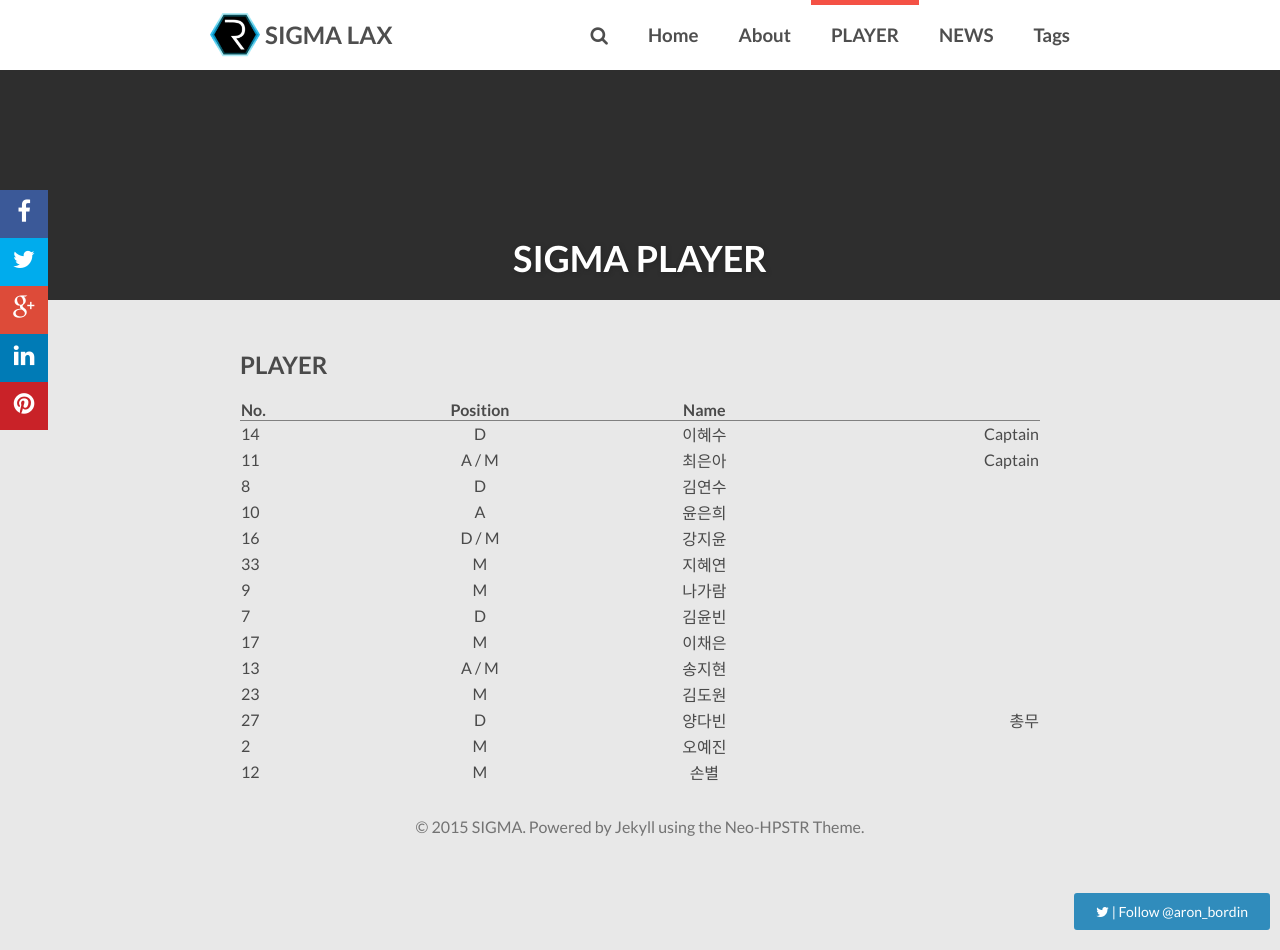
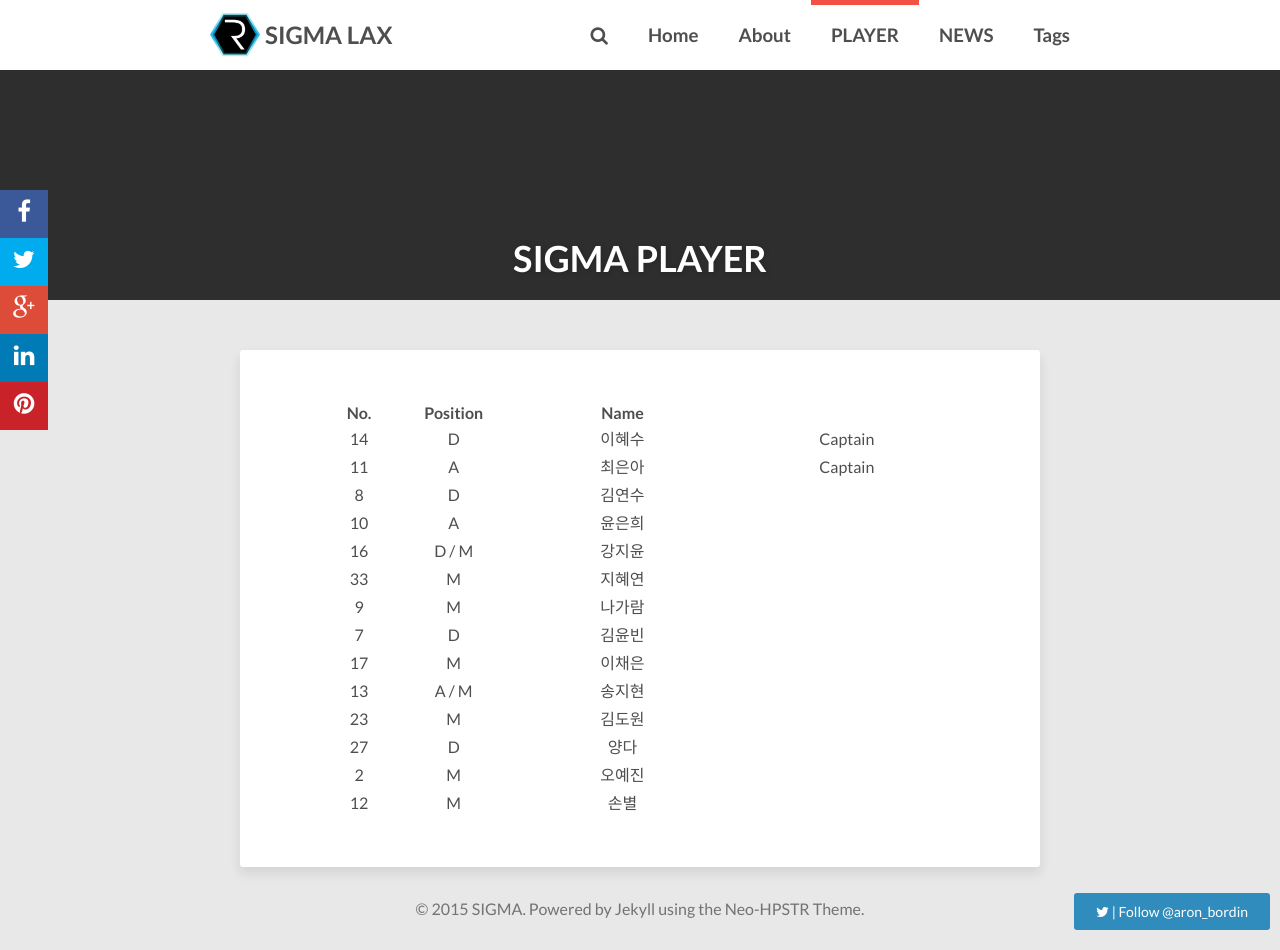
Before and after one commit to sigma-lax/sigma-lax.github.io, a Jekyll site: the page built from player/index.md, in a window 1280 px wide and 950 px high. Built offline with Jekyll 4.4.1, drawn with Linux system fonts in a browser that asks for light colours; nearby versions of some CDN libraries; comment, search, counter and statistics services are not loaded.

Commit message:
article 추가

```diff
--- a/player/index.md
+++ b/player/index.md
@@ -6,23 +6,105 @@ tags: [sigma]
 comments: false
 ---
 
-## PLAYER
-
-| No. | Position | Name | |
-|:----|:-----:|:------:|------:|
-| 14   | D   | 이혜수   |Captain |
-| 11   | A / M   | 최은아   |Captain |
-| 8   | D   | 김연수  ||
-| 10   | A   | 윤은희   ||
-| 16   | D / M   | 강지윤   ||
-| 33   | M   | 지혜연  ||
-| 9   | M   | 나가람  ||
-| 7   | D   | 김윤빈   ||
-| 17   | M   | 이채은   ||
-| 13   | A / M   | 송지현   ||
-| 23   | M   | 김도원  ||
-| 27   | D    | 양다빈   |총무|
-| 2   | M   | 오예진   ||
-| 12   | M   | 손별   ||
-|=====
-{: rules="groups"}
+<article>
+	<div style="text-align: center">
+    		<table>
+    			<colgroup>
+    				<col width="10%">
+    				<col width="15%">
+    				<col width="30%">
+    				<col width="30%">
+    			</colgroup>
+    			<tr>
+    				<th>No.</th>
+    				<th>Position</th>
+    				<th>Name</th>
+    				<th></th>
+    			</tr>
+    			<tr>
+    				<td>14</td>
+    				<td>D</td>
+    				<td>이혜수</td>
+    				<td>Captain</td>
+    			</tr>
+    			<tr>
+    				<td>11</td>
+    				<td>A</td>
+    				<td>최은아</td>
+    				<td>Captain</td>
+    			</tr>
+    			<tr>
+    				<td>8</td>
+    				<td>D</td>
+    				<td>김연수</td>
+    				<td></td>
+    			</tr>
+    			<tr>
+    				<td>10</td>
+    				<td>A</td>
+    				<td>윤은희</td>
+    				<td></td>
+    			</tr>
+    			<tr>
+    				<td>16</td>
+    				<td>D / M</td>
+    				<td>강지윤</td>
+    				<td></td>
+    			</tr>
+    			<tr>
+    				<td>33</td>
+    				<td>M</td>
+    				<td>지혜연</td>
+    				<td></td>
+    			</tr>
+    			<tr>
+    				<td>9</td>
+    				<td>M</td>
+    				<td>나가람</td>
+    				<td></td>
+    			</tr>
+    			<tr>
+    				<td>7</td>
+    				<td>D</td>
+    				<td>김윤빈</td>
+    				<td></td>
+    			</tr>
+    			<tr>
+    				<td>17</td>
+    				<td>M</td>
+    				<td>이채은</td>
+    				<td></td>
+    			</tr>
+    			<tr>
+    				<td>13</td>
+    				<td>A / M</td>
+    				<td>송지현</td>
+    				<td></td>
+    			</tr>
+    			<tr>
+    				<td>23</td>
+    				<td>M</td>
+    				<td>김도원</td>
+    				<td></td>
+    			</tr>
+    			<tr>
+    				<td>27</td>
+    				<td>D</td>
+    				<td>양다</td>
+    				<td></td>
+    			</tr>
+    			<tr>
+    				<td>2</td>
+    				<td>M</td>
+    				<td>오예진</td>
+    				<td></td>
+    			</tr>
+    			<tr>
+    				<td>12</td>
+    				<td>M</td>
+    				<td>손별</td>
+    				<td></td>
+    			</tr>
+    		</table>
+	</div>
+</article>
```
Also changed, not shown: about/index.md (+11 -12 lines).
